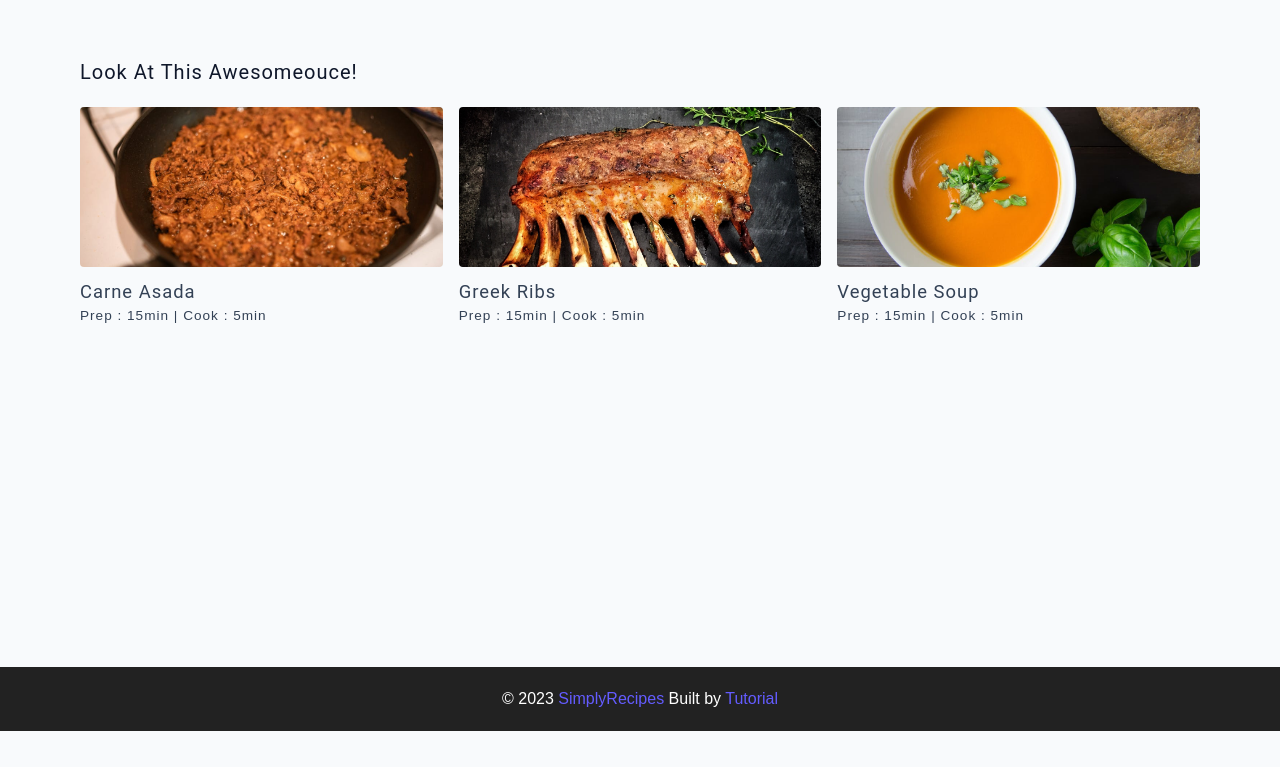
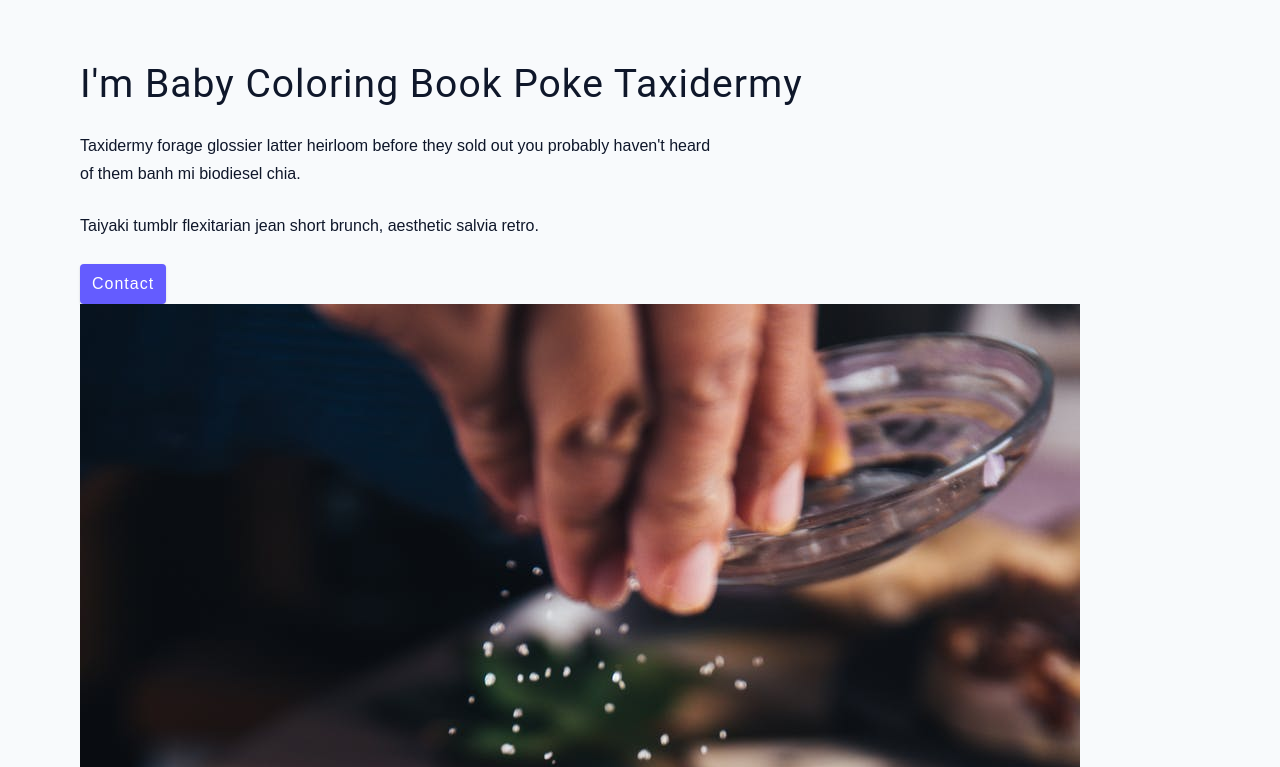
Before and after one commit to gen1v1/tutorial, a plain HTML site: page starter/about.html in a window 1280 px wide. Shown: the part 69-836 px from the top of the page. Before the commit the page ends 800 px from the top, so only its background shows below. Drawn offline with Linux system fonts and the light colour scheme.

Commit message:
Update about page

```diff
--- a/starter/about.html
+++ b/starter/about.html
@@ -45,7 +45,21 @@
     <!-- end of nav -->
     <!-- main -->
     <main class="page">
-      <section class="about-page"></section>
+      <section class="about-page">
+        <article>
+          <h2>I'm baby coloring book poke taxidermy</h2>
+          <p>
+            Taxidermy forage glossier latter heirloom before they sold out
+            you probably haven't heard of them banh mi biodiesel chia.
+          </p>
+          <p>
+            Taiyaki tumblr flexitarian jean short brunch, aesthetic salvia
+            retro.
+          </p>
+          <a href="contact.html" class="btn">contact</a>
+        </article>
+        <img src="./assets/about.jpeg" alt="pouring salt">
+      </section>
       <section class="featured-recipes">
         <h5 class="featured-title">Look At this Awesomeouce!</h5>
         <!-- recipes list -->
--- a/starter/css/main.css
+++ b/starter/css/main.css
@@ -527,11 +527,13 @@ Error
 
 /*
 ===============
-
+About
 ===============
 */
 
-
+.featured-title {
+  text-align: center;
+}
 
 
 
```
